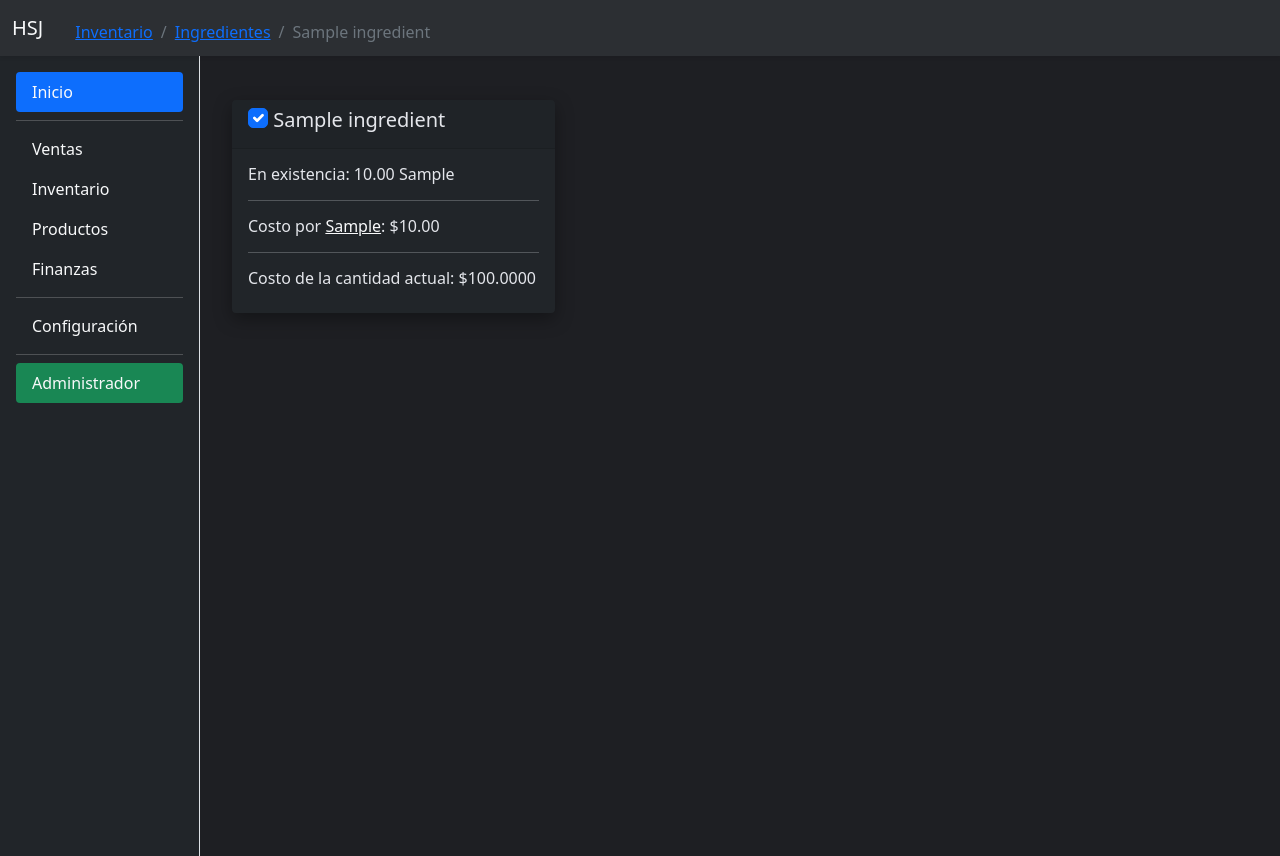
After one commit to Schrodinger137/HSystem, a Django app: page /inventory/ingredient/1/ in a window 1280 px wide. The commit adds this page. Run offline with Django 5.2, Linux system fonts and the light colour scheme; tables that the repository leaves empty hold one stand-in row (values such as "Sample post").

Commit message:
ingredient

```diff
--- a/HSystem/urls.py
+++ b/HSystem/urls.py
@@ -28,6 +28,7 @@ urlpatterns = [
     path('ingredientInventory', inv_views.ingredientInventory, name='ingredientInventory'),
     path("ingredients/create/", inv_views.ingredient_create, name="ingredientCreate"),
     path("ingredients/<int:ingredient_id>/update/", inv_views.ingredient_update, name="ingredientUpdate"),
+    path('inventory/ingredient/<int:ingredient_id>/', inv_views.ingredient, name='ingredient'),
     path('recipeInventory', inv_views.recipeInventory, name='recipeInventory'),
     path('products/', prod_views.products, name='products'),
     path('sales/', sales_views.sales, name='sales'),
--- /dev/null
+++ b/inventory/templates/inventory/ingredient.html
@@ -0,0 +1,39 @@
+{% extends 'base.html' %}
+{% load static %}
+
+{% block title %}Ventas{% endblock %}
+
+{% block breadCrumb %}
+<li class="breadcrumb-item">
+    <a href="{% url 'inventory' %}">Inventario</a>
+</li>
+<li class="breadcrumb-item">
+    <a href="{% url 'ingredientInventory' %}">Ingredientes</a>
+</li>
+<li class="breadcrumb-item active" aria-current="page">
+    {{ingredient.name}}
+</li>
+{% endblock %}
+
+{% block content %}
+
+<div class="container mt-4">
+    <div class="row">
+        <div class="col-md-4">
+            <div class="card bg-dark">
+                <div class="card-header">
+                    <h5> <input class="form-check-input m-0" type="checkbox" {% if ingredient.available %}checked{% endif %}> {{ingredient.name}}</h5>
+                </div>
+                <div class="card-body">
+                    <h6 class="card-title">En existencia: {{ingredient.quantity}} {{ingredient.unit}}</h6>
+                    <hr>
+                    <h6>Costo por <a href="" class="text-light">{{ingredient.unit}}</a>: ${{ingredient.cost_per_unit}}</h6>
+                    <hr>
+                    <h6>Costo de la cantidad actual: ${{ingredient.total_cost}}</h6>
+                </div>
+            </div>
+        </div>
+    </div>
+</div>
+
+{% endblock %}
--- a/inventory/templates/inventory/ingredientInventory.html
+++ b/inventory/templates/inventory/ingredientInventory.html
@@ -62,7 +62,7 @@
             {% for ingredient in ingredients %}
             <tr>
                 <th scope="row">{{ ingredient.id }}</th>
-                <td>{{ ingredient.name }}</td>
+                <td><a href="{% url 'ingredient' ingredient.id %}" class="text-light">{{ ingredient.name }}</a></td>
                 <td>{{ ingredient.unit }}</td>
                 <td>${{ ingredient.cost_per_unit }}</td>
                 <td>{{ ingredient.quantity }}</td>
--- a/inventory/templates/inventory/inventory.html
+++ b/inventory/templates/inventory/inventory.html
@@ -44,7 +44,7 @@
                         {% for ingredient in ingredients %}
                         <tr>
                             <td>{{ ingredient.id }}</td>
-                            <td>{{ ingredient.name }}</td>
+                            <td><a href="{% url 'ingredient' ingredient.id %}" class="text-light">{{ ingredient.name }}</a></td>
                             <td>{{ ingredient.quantity }}</td>
                             <td>
                                 <input class="form-check-input m-0" type="checkbox" {% if ingredient.available %}checked{% endif %}>
--- a/inventory/views.py
+++ b/inventory/views.py
@@ -111,5 +111,15 @@ def ingredient_update(request, ingredient_id):
             "message": str(e)
         }, status=500)
 
+def ingredient(request, ingredient_id):
+
+    ingredient = get_object_or_404(Ingredient, id=ingredient_id)
+
+    context={
+        'ingredient':ingredient
+    }
+
+    return render(request, 'inventory/ingredient.html', context)
+
 def recipeInventory(request):
     return render(request, 'inventory/recipeInventory.html')
```
Also changed, not shown: inventory/templates/inventory/ingredientModal.html (+18 -0 lines).
